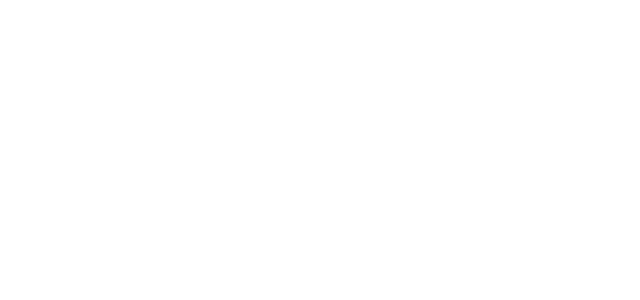
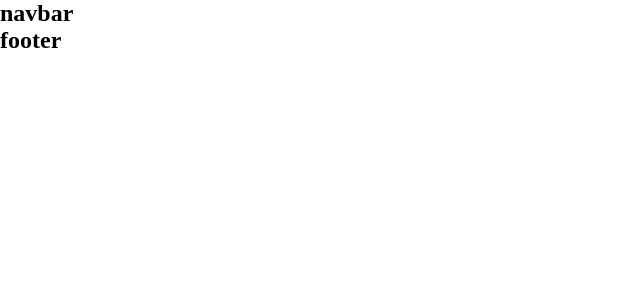
Before and after one commit to isahra/crypto-currency-tracking, a React (Create React App) app: page / in a window 1280 px wide. Shown: the top 300 px of the page, without its empty margins (0-640 px from the left). Built offline with nearby package versions, Linux system fonts and the light colour scheme.

Commit message:
add components

```diff
--- a/src/App.jsx
+++ b/src/App.jsx
@@ -1,9 +1,12 @@
+import FooterComponent from "./components/ui/Footer.component";
+import NavbarComponent from "./components/ui/Navbar.component";
+
  function App() {
   return (
     <div className="App">
-       {/* navbar */}
+      <NavbarComponent/>
        {/* wrapper */}
-       {/* footer */}
+       <FooterComponent/>
     </div>
   );
 }
```
